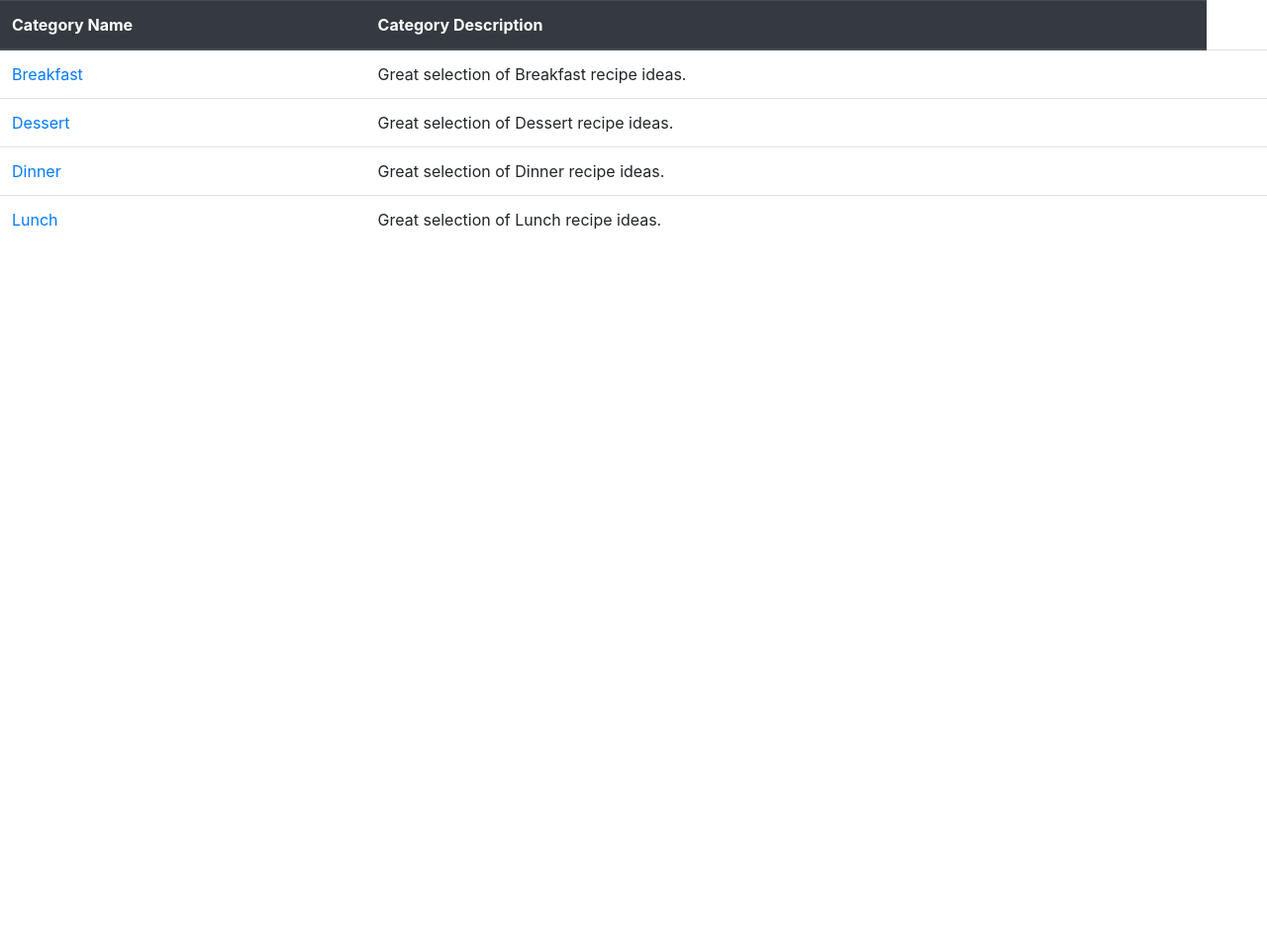
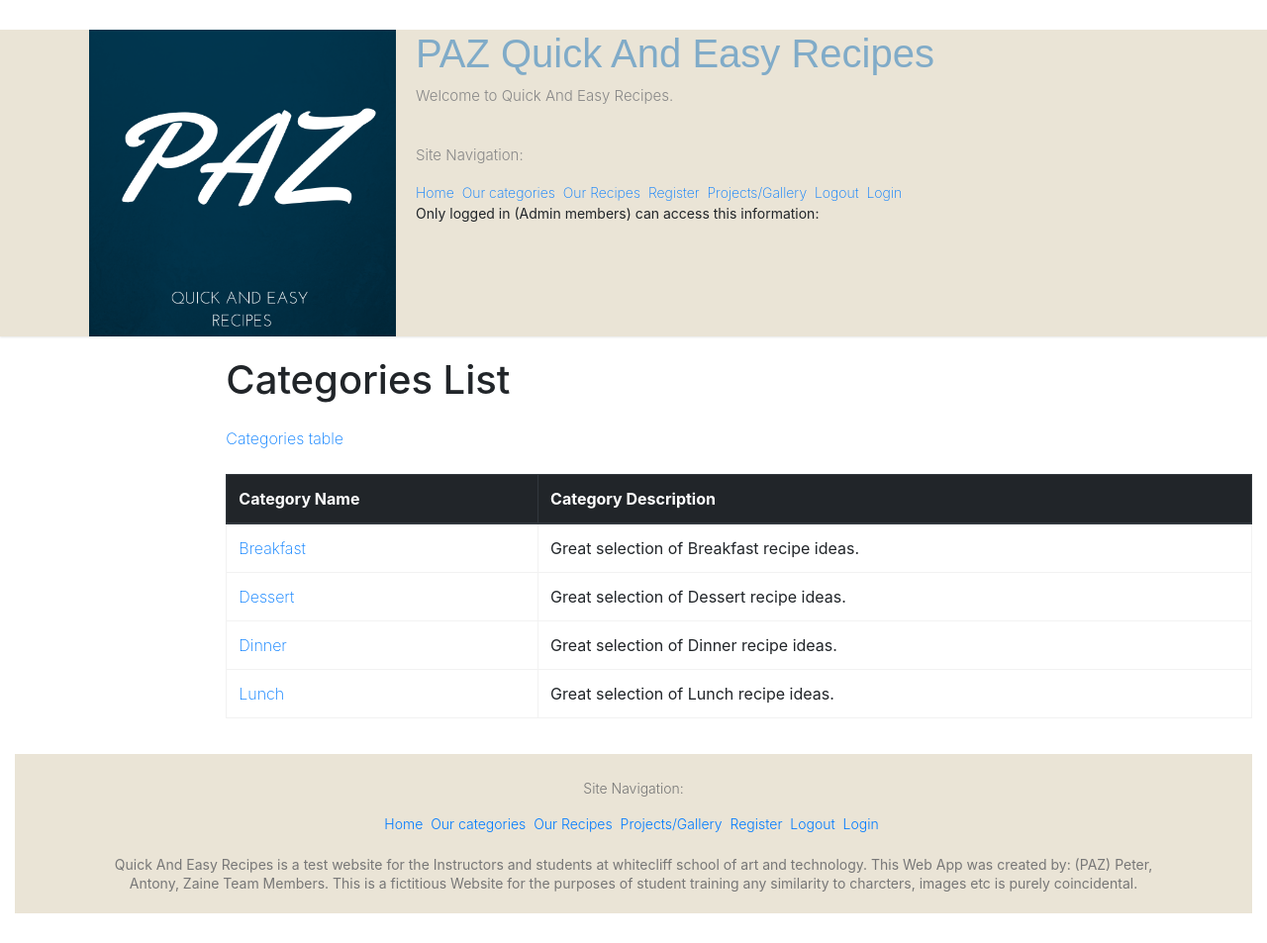
Before and after one commit to AntonyJones-92019124/Team-Project-Secure-Web-App-Team-Component-PAZ-, a Django app: page /available_categories/ in a window 1280 px wide. Shown: the whole page at 99% size. Before the commit the page ends 232 px from the top, so only its background shows below. Run offline with Django 3.2, Linux system fonts and the light colour scheme; data comes from the database, SQL or seed files in the repository; both versions use the stored data as it was after the commit; some libraries are stand-ins or nearby versions.

Commit message:
Final Commit Finished.

```diff
--- a/home/static/style_downloaded.css
+++ b/home/static/style_downloaded.css
@@ -1284,14 +1284,14 @@ body.wide {
 }
 #header-logo-image {
 	float: left;
-	padding: 5px 20px 5px 0;
+	padding: 0px 20px 0px 0;
 	max-width: 100%;
 }
 #header-logo-image img {
 	margin-bottom: 0px;
-	max-height: 350px;
-	height: 300px;
-	width: 300px;
+	max-height: 360px;
+	height: 310px;
+	width: 310px;
 }
 #header-text {
 	float: left;
--- a/home/templates/available_categories.html
+++ b/home/templates/available_categories.html
@@ -1,8 +1,9 @@
+{% extends 'base.html' %}
 {% load static %}
+
 <!DOCTYPE html>
 <html lang="en">
 <head>
-  {% load static %}
   <meta name="viewport" content="width=device-width, initial-scale=1">
   <link rel="stylesheet" id="ample-style-css" href="{% static 'style.css' %}" type="text/css" media="all">
   <link rel="stylesheet" href="https://stackpath.bootstrapcdn.com/bootstrap/4.1.3/css/bootstrap.min.css" integrity="sha384-MCw98/SFnGE8fJT3GXwEOngsV7Zt27NXFoaoApmYm81iuXoPkFOJwJ8ERdknLPMO" crossorigin="anonymous">
@@ -15,10 +16,17 @@
   <link rel="stylesheet" href="{% static 'css/styles.css' %}">
   <link rel="stylesheet" href="{% static 'css/bootstrap.min.css' %}">
 
+  {% block content %}
+
+  <h1>Categories List</h1>
+  <a href="#">Categories table</a>
+  <br/><br/>
+
   <div id ="table">
     <meta charset="UTF-8">
     <title>Categories List</title>
 </head>
+
 <body>
     <table class="table table-hover">
     <thead class="thead-dark">
@@ -29,12 +37,13 @@
     </thead>
     {% for category in categories %}
     <tr>
-        <td><a href="{% url 'available_recipes' %}">{{ category.category_name }}</a></td>
-        <td>{{ category.category_description }}</td>
-        <td>
-      </td>
+      <td><a href="{% url 'available_recipes' %}">{{ category.category_name }}</a></td>
+      <td>{{ category.category_description }}</td>
     </tr>
 {% endfor %}
 
+</table>
 </body>
 </html>
+
+{% endblock %}
--- a/home/templates/project_detail.html
+++ b/home/templates/project_detail.html
@@ -1,5 +1,6 @@
 {% extends 'base.html' %}
 {% load static %}
+
 <meta name="viewport" content="width=device-width, initial-scale=1">
 <link rel="stylesheet" id="ample-style-css" href="{% static 'style.css' %}" type="text/css" media="all">
 <link rel="stylesheet" href="https://stackpath.bootstrapcdn.com/bootstrap/4.1.3/css/bootstrap.min.css" integrity="sha384-MCw98/SFnGE8fJT3GXwEOngsV7Zt27NXFoaoApmYm81iuXoPkFOJwJ8ERdknLPMO" crossorigin="anonymous">
@@ -30,4 +31,5 @@
 </div>
 <a href="https://restaurantden.com/free-stock-food-photography-websites/">Free image source</a>
 <br/><br/>
+
 {% endblock %}
```
Also changed, not shown: home/templates/available_recipes.html (+12 -3 lines), home/templates/create_categories.html (+11 -2 lines), home/templates/create_recipes.html (+11 -2 lines), home/templates/view_categories.html (+12 -3 lines), home/templates/view_recipes.html (+12 -2 lines), db.sqlite3.
